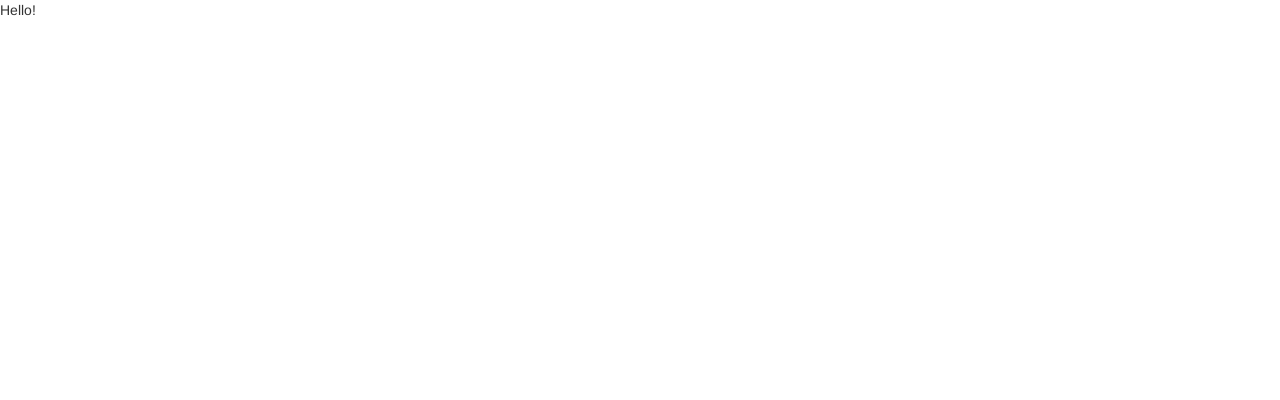
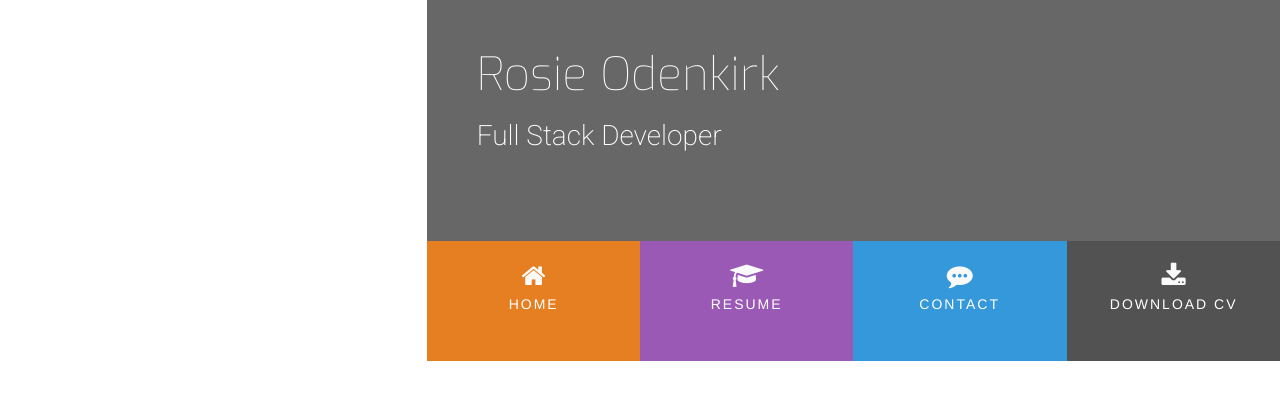
Before and after one commit to katslept/Code_Inst_Work, a plain HTML site: page UCD-resume/index.html in a window 1280 px wide. Drawn offline with nearby package versions, Linux system fonts and the light colour scheme.

Commit message:
first commit

```diff
--- a/UCD-resume/assets/css/style.css
+++ b/UCD-resume/assets/css/style.css
@@ -1,7 +1,35 @@
 @import url('https://fonts.googleapis.com/css?family=Roboto:100,200,300,400,500,600,700|Exo:100,200,300,400,500,600,700');
+
+/*--------------------------------------------Colors*/
+
+.bg-color-name-title {
+    background-color: #676767;
+}
+
+/*--------------------------------------------Heading*/
 
 header {
     margin: 0;
+}
+
+.ui-menu-color-home {
+    background-color: #e67e22;
+}
+
+.ui-menu-color-resume {
+    background-color: #9b59b6;
+}
+
+.ui-menu-color-contact {
+    background-color: #3498db;
+}
+
+.ui-menu-color-download {
+    background-color: #525252;
+}
+
+.heading {
+    margin-left: 50px;
 }
 
 .logo {
@@ -14,3 +42,66 @@ header {
     -moz-transition: all .5s ease-in-out;
     -webkit-transition: all .5s ease-in-out;
 }
+
+.name {
+    font-family: "Exo", sans-serif;
+    font-weight: 100;
+    font-size: 46px;
+    margin-top: 50px;
+    color: #ffffff;
+}
+
+.title {
+    font-family: "Roboto", sans-serif;
+    font-weight: 200;
+    font-size: 28px;
+    margin-top: 20px;
+    margin-bottom: 90px;
+    color: #ffffff;
+}
+
+#nav {
+    margin: 0;
+}
+
+#nav li {
+    padding: 0;
+}
+
+.menuitem {
+    height: 120px;
+    text-align: center;
+    padding: 0;
+}
+
+.menuitem a {
+    width: 100%;
+    text-decoration: none;
+    color: #ffffff;
+    height: 120px;
+}
+
+.menuitem a i {
+    padding-top: 22px;
+    display: block;
+    color: #fafafa;
+    font-size: 26px;
+}
+
+.menuitem span {
+    display: block;
+    width: 100%;
+    padding-top: 5px;
+    text-align: center;
+    text-transform: uppercase;
+    font-size: 14px;
+    font-weight: 300;
+    letter-spacing: 2px;
+}
+
+/*--------------------------------------------Hover.css*/
+
+.hvr-sweep-to-bottom:before {
+    background: rgba(0, 0, 0, 0.2);
+    height: 120px;
+}
--- a/UCD-resume/index.html
+++ b/UCD-resume/index.html
@@ -4,14 +4,45 @@
 <head>
     <link rel="stylesheet" href="https://maxcdn.bootstrapcdn.com/bootstrap/3.3.7/css/bootstrap.min.css" type="text/css" />
     <link rel="stylesheet" href="https://maxcdn.bootstrapcdn.com/font-awesome/4.7.0/css/font-awesome.min.css" type="text/css" />
+    <link rel="stylesheet" href="https://cdnjs.cloudflare.com/ajax/libs/hover.css/2.1.1/css/hover-min.css" type="text/css" />
+    <link rel="stylesheet" href="assets/css/style.css" type="text/css" />
 </head>
 
 <body>
     <header class="container-fluid">
-
+        <div class="row">
+            <a href="index.html">
+                <div class="col-md-4 logo"></div>
+            </a>
+            <div class="col-md-8">
+                <div class="row bg-color-name-title">
+                    <div class="heading">
+                        <h1 class="name">Rosie Odenkirk</h1>
+                        <h2 class="title">Full Stack Developer</h2>
+                    </div>
+                </div>
+                <div class="row">
+                    <ul id="nav" class="list-inline clearfix">
+                        <li class="col-xs-6 col-sm-3 ui-menu-color-home menuitem">
+                            <a href="#" class="hvr-sweep-to-bottom"><i class="fa fa-home" aria-hidden="true"></i><span>Home</span></a>
+                        </li>
+                        <li class="col-xs-6 col-sm-3 ui-menu-color-resume menuitem">
+                            <a href="#" class="hvr-sweep-to-bottom"><i class="fa fa-graduation-cap" aria-hidden="true"></i><span>Resume</span></a>
+                        </li>
+                        <li class="col-xs-6 col-sm-3 ui-menu-color-contact menuitem">
+                            <a href="#" class="hvr-sweep-to-bottom"><i class="fa fa-commenting" aria-hidden="true"></i><span>Contact</span></a>
+                        </li>
+                        <li class="col-xs-6 col-sm-3 ui-menu-color-download menuitem">
+                            <a href="#" class="hvr-sweep-to-bottom"><i class="fa fa-download" aria-hidden="true"></i><span>Download
+                                    CV</span></a>
+                        </li>
+                    </ul>
+                </div>
+            </div>
+        </div>
     </header>
     <section>
-        Hello!
+
     </section>
     <footer>
 
```
Also changed, not shown: 1st Milestone/assets/css/style.css (added), 1st Milestone/index.html (added).
